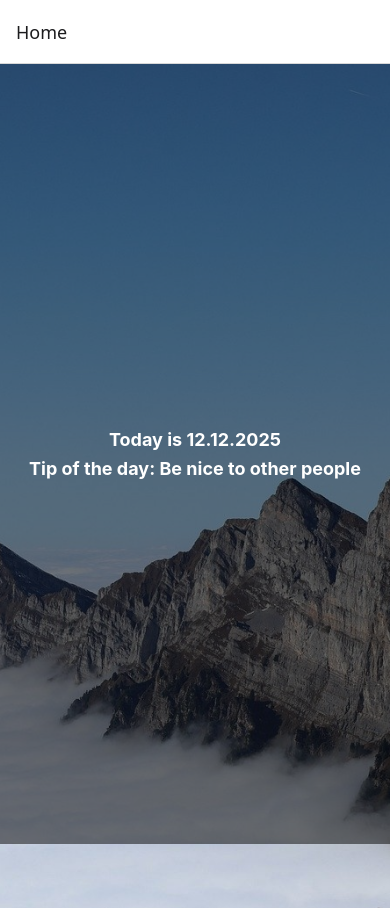
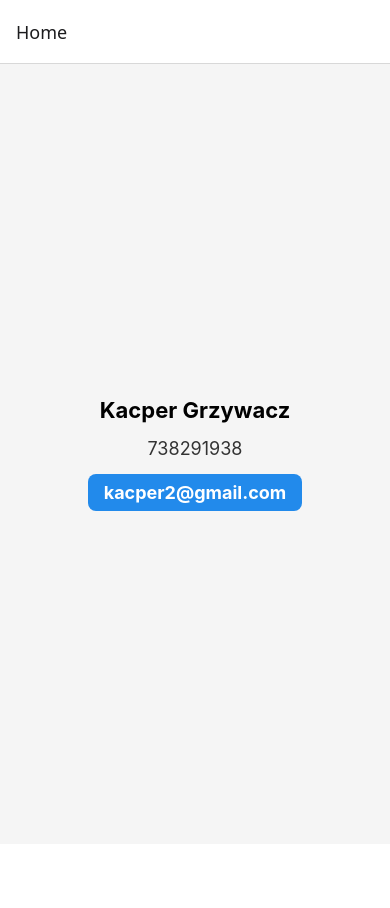
Before and after one commit to kacpi95/hybrid-app-3, a React Native app: screen /Home in a window 390 px wide. After the commit the page ends 844 px from the top, so only its background shows below. Built offline with nearby package versions, Linux system fonts and the light colour scheme.

Commit message:
add: AboutScreen with personal data and active mail

```diff
--- a/navigation/Navigation.jsx
+++ b/navigation/Navigation.jsx
@@ -2,6 +2,7 @@ import { NavigationContainer } from '@react-navigation/native';
 import { createNativeStackNavigator } from '@react-navigation/native-stack';
 import FirstScreen from '../screens/FirstScreen';
 import NoteEditorScreen from '../screens/NoteEditorScreen';
+import AboutScreen from '../screens/AboutScreen';
 
 const Stack = createNativeStackNavigator();
 
@@ -9,7 +10,7 @@ export default function Navigation() {
   return (
     <NavigationContainer>
       <Stack.Navigator initialRouteName='Home'>
-        <Stack.Screen name='Home' component={FirstScreen} />
+        <Stack.Screen name='Home' component={AboutScreen} />
         <Stack.Screen name='EditNote' component={NoteEditorScreen} />
       </Stack.Navigator>
     </NavigationContainer>
--- /dev/null
+++ b/screens/AboutScreen.jsx
@@ -0,0 +1,50 @@
+import { StyleSheet, View, Text, Linking } from 'react-native';
+
+export default function AboutScreen() {
+  const email = 'kacper2@gmail.com';
+
+  const sendEmail = () => {
+    Linking.openURL(`mailto:${email}`);
+  };
+
+  return (
+    <View style={styles.container}>
+      <Text style={styles.name}>Kacper Grzywacz</Text>
+      <Text style={styles.phoneNumber}>738291938</Text>
+      <Text style={styles.email} onPress={sendEmail}>
+        {email}
+      </Text>
+    </View>
+  );
+}
+
+const styles = StyleSheet.create({
+  container: {
+    flex: 1,
+    justifyContent: 'center',
+    alignItems: 'center',
+    backgroundColor: '#f5f5f5',
+    padding: 20,
+  },
+  name: {
+    fontSize: 22,
+    fontWeight: 'bold',
+    marginBottom: 15,
+  },
+  phoneNumber: {
+    fontSize: 18,
+    color: '#333',
+    marginBottom: 15,
+  },
+  email: {
+    fontSize: 18,
+    color: '#fff',
+    backgroundColor: '#228aebff',
+    paddingVertical: 8,
+    paddingHorizontal: 16,
+    borderRadius: 8,
+    fontWeight: '700',
+    overflow: 'hidden',
+    textAlign: 'center',
+  },
+});
```
